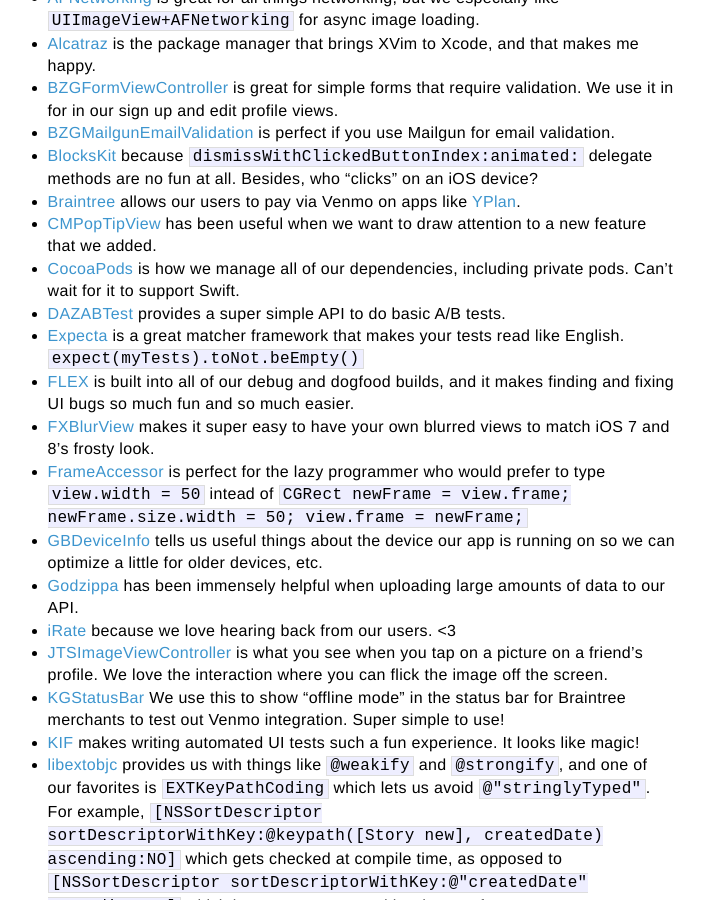
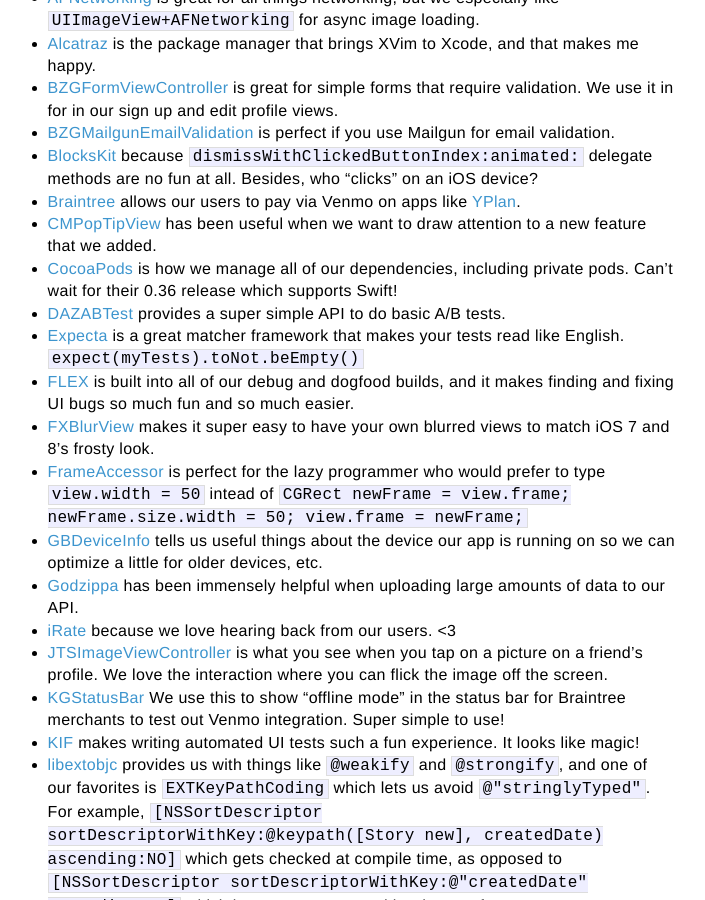
Before and after one commit to venmo/venmo.github.io, a Jekyll site: the page built from _posts/2015-01-08-thank-you-open-source-community.md, in a window 1280 px wide and 900 px high, scrolled down 474 px. Shown: the whole window, without its empty margins (289-994 px from the left). Built offline with Jekyll 4.4.1, drawn with Linux system fonts in a browser that asks for light colours; Markdown is read by kramdown in place of the engine named in the settings.

Commit message:
Mention 0.36 of CocoaPods

```diff
--- a/_posts/2015-01-08-thank-you-open-source-community.md
+++ b/_posts/2015-01-08-thank-you-open-source-community.md
@@ -14,7 +14,7 @@
 * [BlocksKit](https://github.com/zwaldowski/BlocksKit) because `dismissWithClickedButtonIndex:animated:` delegate methods are no fun at all. Besides, who “clicks” on an iOS device?
 * [Braintree](https://github.com/braintree/braintree_ios) allows our users to pay via Venmo on apps like [YPlan](https://yplanapp.com/).
 * [CMPopTipView](https://github.com/chrismiles/CMPopTipView) has been useful when we want to draw attention to a new feature that we added.
-* [CocoaPods](https://github.com/cocoapods/cocoapods) is how we manage all of our dependencies, including private pods. Can’t wait for it to support Swift.
+* [CocoaPods](https://github.com/cocoapods/cocoapods) is how we manage all of our dependencies, including private pods. Can’t wait for their 0.36 release which supports Swift!
 * [DAZABTest](https://github.com/dasmer/DAZABTest) provides a super simple API to do basic A/B tests.
 * [Expecta](https://github.com/specta/expecta) is a great matcher framework that makes your tests read like English. `expect(myTests).toNot.beEmpty()`
 * [FLEX](https://github.com/Flipboard/FLEX) is built into all of our debug and dogfood builds, and it makes finding and fixing UI bugs so much fun and so much easier.
```
